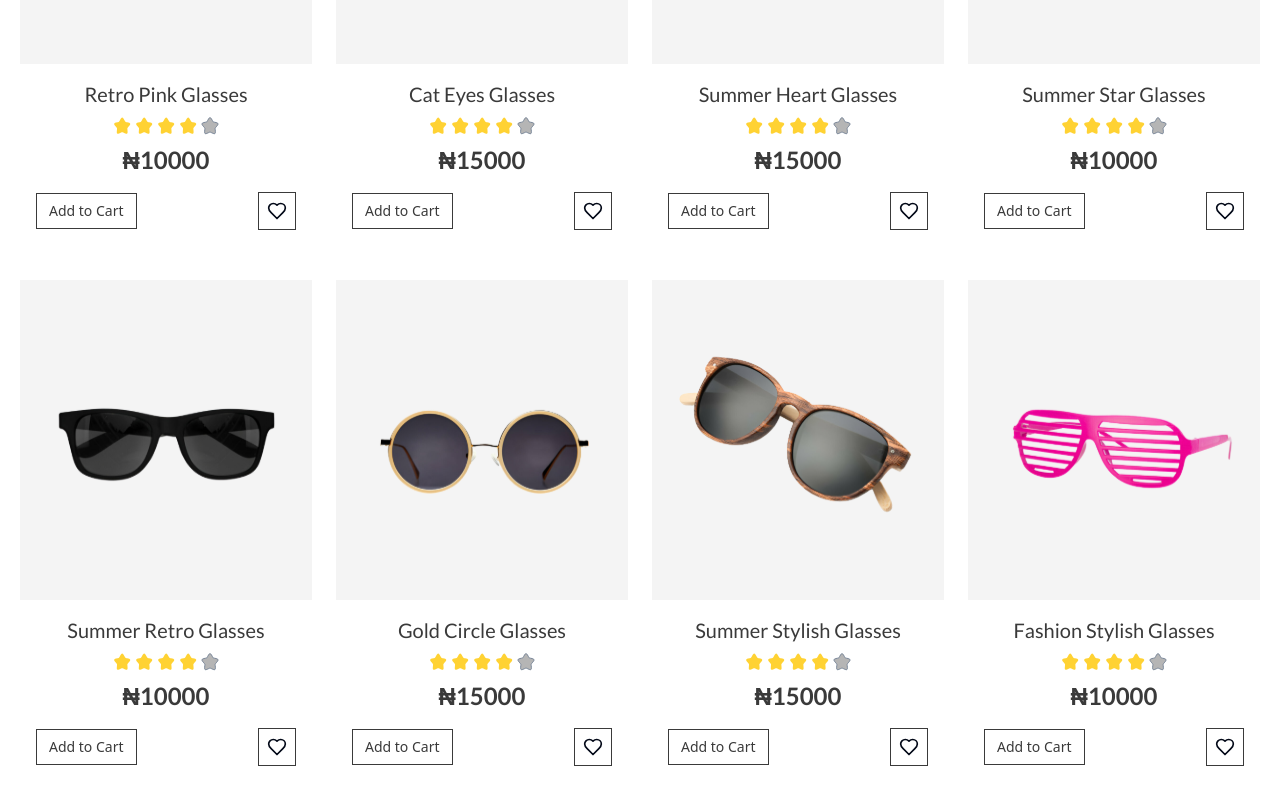
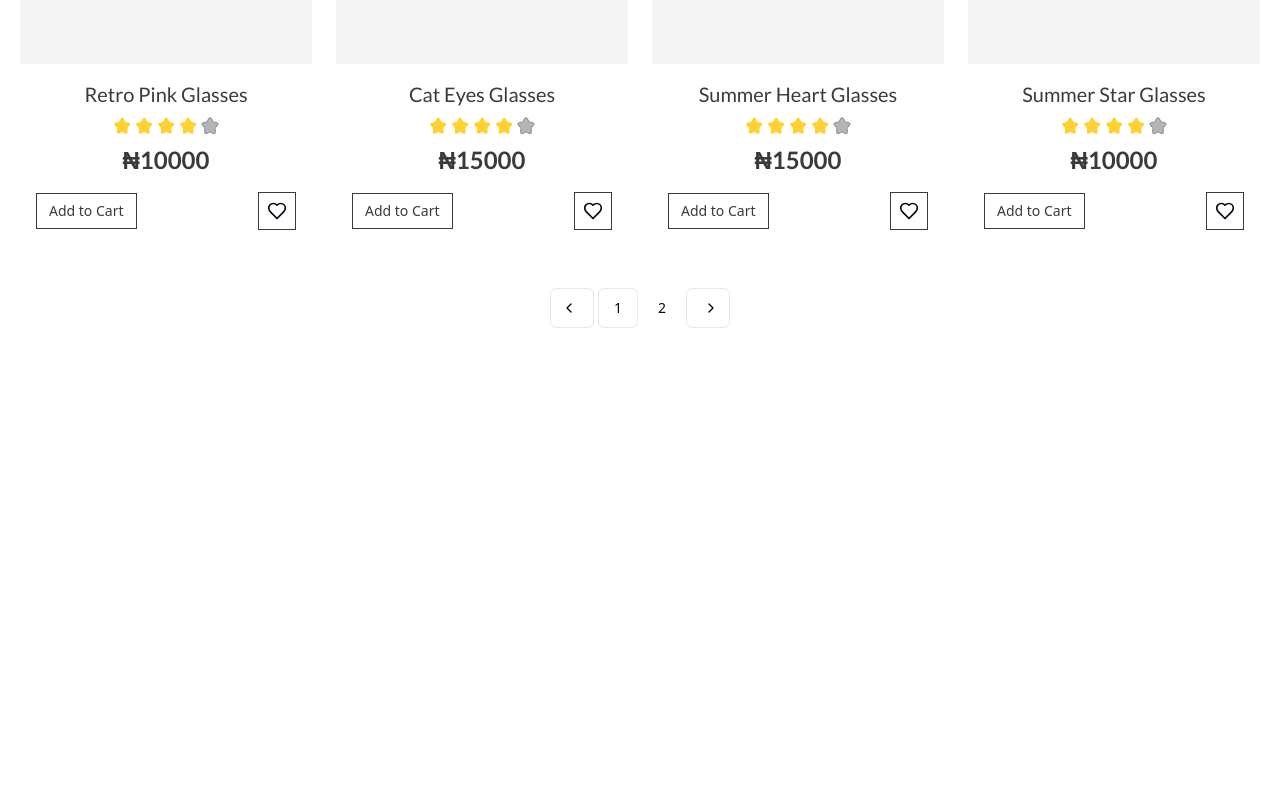
Before and after one commit to Superior212/Shadex, a React (Vite) app: page / in a window 1280 px wide. Shown: the part 1666-2466 px from the top of the page. After the commit the page ends 2002 px from the top, so only its background shows below. Built offline with nearby package versions, Linux system fonts and the light colour scheme.

Commit message:
chore: Add pagination functionality to ProductCatalog component

```diff
--- a/src/components/ProductCatalog.tsx
+++ b/src/components/ProductCatalog.tsx
@@ -1,16 +1,26 @@
 import { useState, useMemo } from "react";
 import { Button } from "@/components/ui/button";
-import { products as initialProducts } from "@/lib/data"; // Importing initial products
+import { products as initialProducts } from "@/lib/data";
 import { HeartIcon } from "lucide-react";
 import MemoStarFilled from "@/icons/StarFilled";
 import MemoStar from "@/icons/Star";
 import { Select, SelectContent, SelectItem, SelectTrigger } from "./ui/select";
 import MemoFilter from "@/icons/Filter";
+import {
+  Pagination,
+  PaginationContent,
+  PaginationEllipsis,
+  PaginationItem,
+  PaginationLink,
+  PaginationNext,
+  PaginationPrevious,
+} from "@/components/ui/pagination";
 
 export default function ProductCatalog() {
-  const [products, setProducts] = useState(initialProducts); // State for products
-
+  const [products, setProducts] = useState(initialProducts);
   const [sortBy, setSortBy] = useState("featured");
+  const [currentPage, setCurrentPage] = useState(1);
+  const itemsPerPage = 8;
 
   const handleFavorite = (id: number) => {
     setProducts(
@@ -36,6 +46,18 @@
         return products;
     }
   }, [products, sortBy]);
+
+  const paginatedProducts = useMemo(() => {
+    const startIndex = (currentPage - 1) * itemsPerPage;
+    const endIndex = startIndex + itemsPerPage;
+    return sortedProducts.slice(startIndex, endIndex);
+  }, [sortedProducts, currentPage, itemsPerPage]);
+
+  const totalPages = Math.ceil(sortedProducts.length / itemsPerPage);
+
+  const handlePageChange = (page: number) => {
+    setCurrentPage(page);
+  };
 
   return (
     <div className="hsection container mx-auto px-4 py-8">
@@ -69,7 +91,7 @@
         </div>
       </div>
       <div className="grid grid-cols-2 gap-6 md:grid-cols-3 lg:grid-cols-4">
-        {sortedProducts.map((product) => (
+        {paginatedProducts.map((product) => (
           <div key={product.id} className=" overflow-hidden ">
             <img
               src={product.image}
@@ -113,6 +135,40 @@
           </div>
         ))}
       </div>
+      <div className="mt-8 flex justify-center">
+        <Pagination>
+          <PaginationContent>
+            <PaginationItem>
+              <PaginationPrevious
+                href="#"
+                onClick={() => handlePageChange(currentPage - 1)}
+              />
+            </PaginationItem>
+            {Array.from({ length: totalPages }, (_, index) => (
+              <PaginationItem key={index}>
+                <PaginationLink
+                  href="#"
+                  onClick={() => handlePageChange(index + 1)}
+                  isActive={currentPage === index + 1}>
+                  {index + 1}
+                </PaginationLink>
+              </PaginationItem>
+            ))}
+            {totalPages > 5 && currentPage < totalPages - 2 && (
+              <PaginationItem>
+                <PaginationEllipsis />
+              </PaginationItem>
+            )}
+            <PaginationItem>
+              <PaginationNext
+                href="#"
+                onClick={() => handlePageChange(currentPage + 1)}
+                isActive={currentPage === totalPages}
+              />
+            </PaginationItem>
+          </PaginationContent>
+        </Pagination>
+      </div>
     </div>
   );
 }
--- /dev/null
+++ b/src/components/ui/pagination.tsx
@@ -0,0 +1,112 @@
+import * as React from "react";
+import { ChevronLeft, ChevronRight, MoreHorizontal } from "lucide-react";
+
+import { cn } from "@/lib/utils";
+import { ButtonProps, buttonVariants } from "@/components/ui/button";
+
+const Pagination = ({ className, ...props }: React.ComponentProps<"nav">) => (
+  <nav
+    role="navigation"
+    aria-label="pagination"
+    className={cn("mx-auto flex w-full justify-center", className)}
+    {...props}
+  />
+);
+Pagination.displayName = "Pagination";
+
+const PaginationContent = React.forwardRef<
+  HTMLUListElement,
+  React.ComponentProps<"ul">
+>(({ className, ...props }, ref) => (
+  <ul
+    ref={ref}
+    className={cn("flex flex-row items-center gap-1", className)}
+    {...props}
+  />
+));
+PaginationContent.displayName = "PaginationContent";
+
+const PaginationItem = React.forwardRef<
+  HTMLLIElement,
+  React.ComponentProps<"li">
+>(({ className, ...props }, ref) => (
+  <li ref={ref} className={cn("", className)} {...props} />
+));
+PaginationItem.displayName = "PaginationItem";
+
+type PaginationLinkProps = {
+  isActive?: boolean;
+} & Pick<ButtonProps, "size"> &
+  React.ComponentProps<"a">;
+
+const PaginationLink = ({
+  className,
+  isActive,
+  size = "icon",
+  ...props
+}: PaginationLinkProps) => (
+  <a
+    aria-current={isActive ? "page" : undefined}
+    className={cn(
+      buttonVariants({
+        variant: isActive ? "outline" : "ghost",
+        size,
+      }),
+      className
+    )}
+    {...props}
+  />
+);
+PaginationLink.displayName = "PaginationLink";
+
+const PaginationPrevious = ({
+  className,
+  ...props
+}: React.ComponentProps<typeof PaginationLink>) => (
+  <PaginationLink
+    aria-label="Go to previous page"
+    size="default"
+    className={cn("gap-1 pl-2.5 border", className)}
+    {...props}>
+    <ChevronLeft className="h-4 w-4" />
+  </PaginationLink>
+);
+PaginationPrevious.displayName = "PaginationPrevious";
+
+const PaginationNext = ({
+  className,
+  ...props
+}: React.ComponentProps<typeof PaginationLink>) => (
+  <PaginationLink
+    aria-label="Go to next page"
+    size="default"
+    className={cn("gap-1 pr-2.5 border", className)}
+    {...props}>
+    <ChevronRight className="h-4 w-4" />
+  </PaginationLink>
+);
+PaginationNext.displayName = "PaginationNext";
+
+const PaginationEllipsis = ({
+  className,
+  ...props
+}: React.ComponentProps<"span">) => (
+  <span
+    aria-hidden
+    className={cn("flex h-9 w-9 items-center justify-center", className)}
+    {...props}>
+    <MoreHorizontal className="h-4 w-4" />
+    <span className="sr-only">More pages</span>
+  </span>
+);
+PaginationEllipsis.displayName = "PaginationEllipsis";
+
+export {
+  Pagination,
+  PaginationContent,
+  PaginationEllipsis,
+  PaginationItem,
+  PaginationLink,
+  PaginationNext,
+  PaginationPrevious,
+};
```
